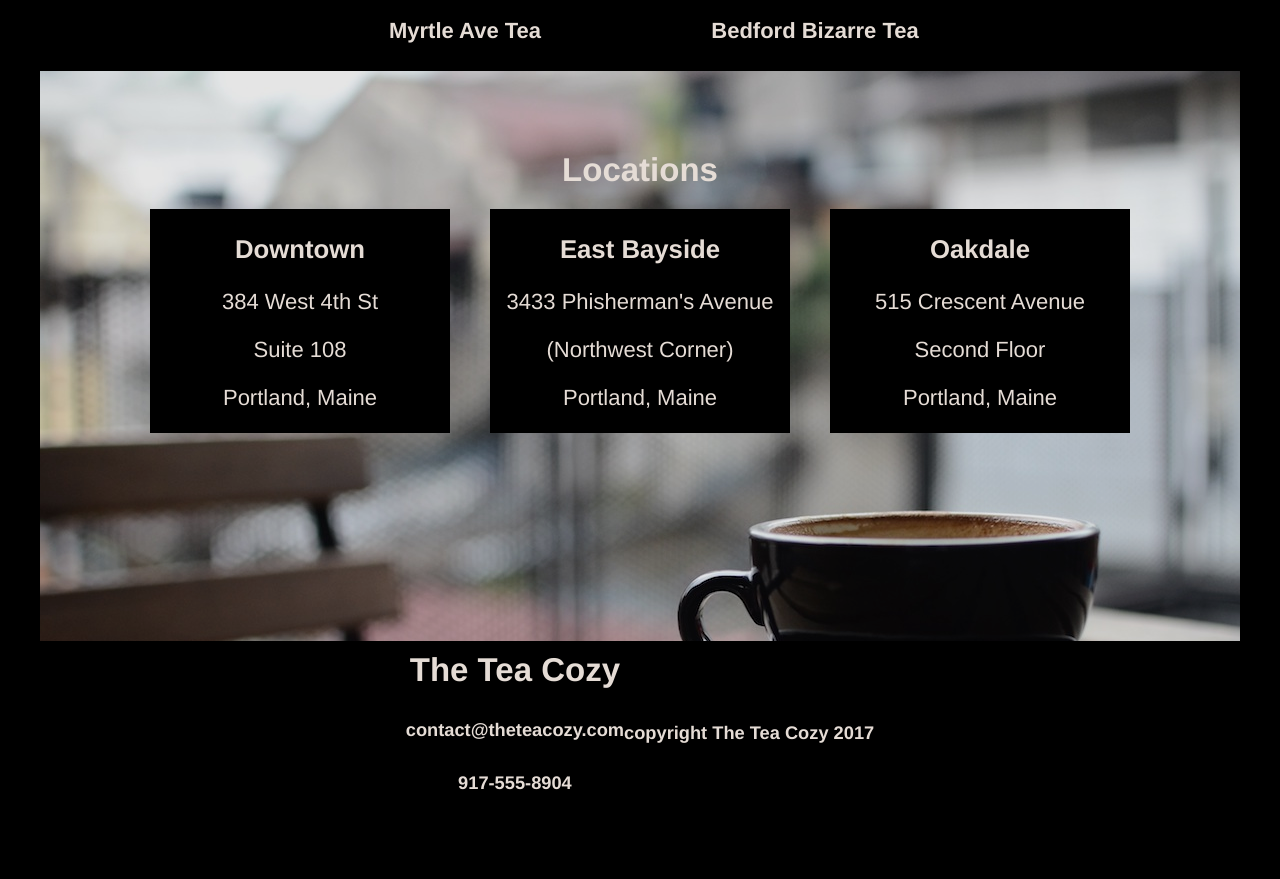
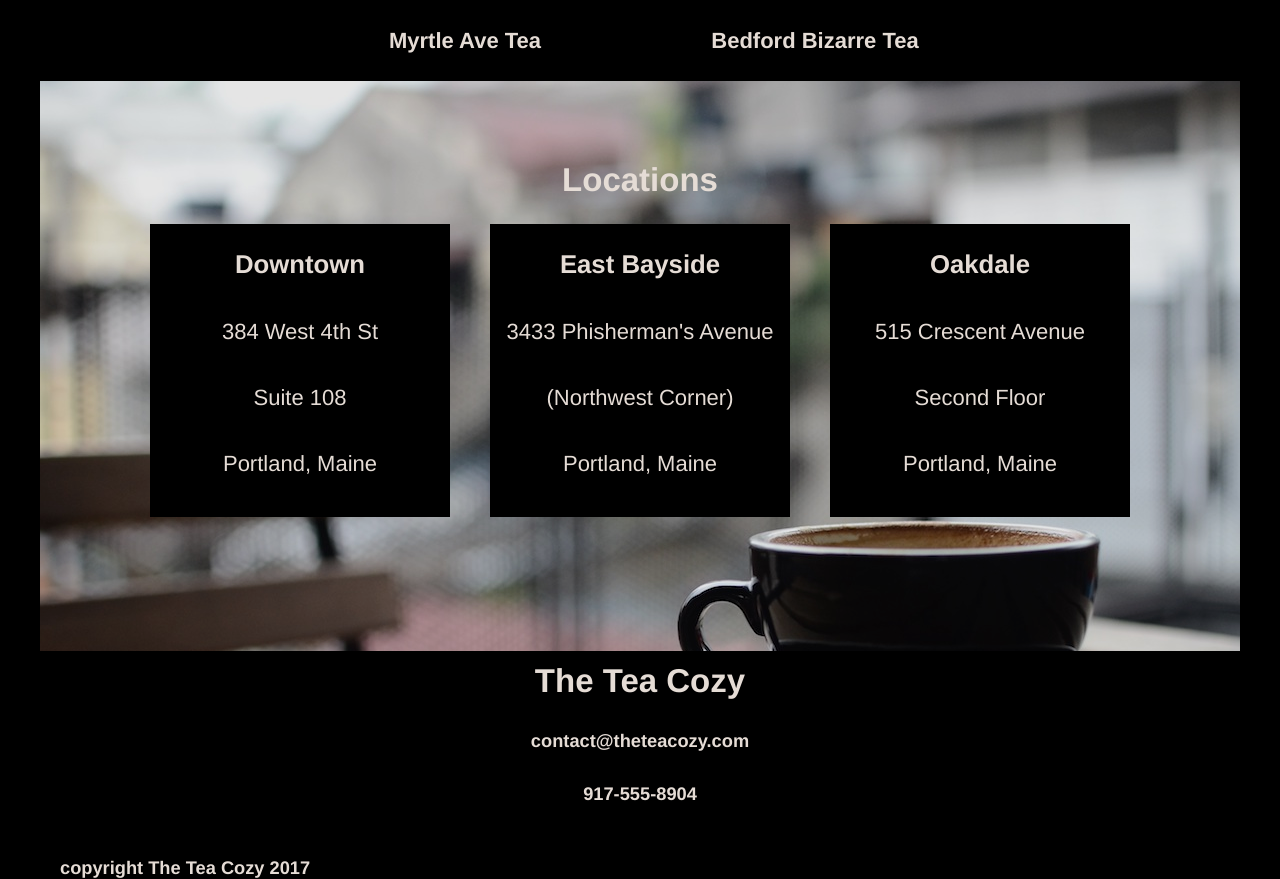
Before and after one commit to LucilleBluth/TeaCozy, a plain HTML site: page index.html in a window 1280 px wide. Shown: the part 1391-2270 px from the top of the page. Before the commit the page ends 2215 px from the top, so only its background shows below. Drawn offline with Linux system fonts and the light colour scheme.

Commit message:
Final Version

```diff
--- a/index.html
+++ b/index.html
@@ -19,7 +19,7 @@
         </nav>
     </header>
 
-        <!---    -Sections-    --->
+  <!---    -Sections-    --->
 
     <div class="Sections">
 
@@ -32,9 +32,7 @@
         </div>
       </div>
 
-        <!---    -Teas-    --->
-
-      <div id="MiddleSection">
+        <!---    -MiddleSection-    --->
 
         <div class="TeaMonth">
           <h2>Tea of the Month</h2>
@@ -63,8 +61,6 @@
             <p>Bedford Bizarre Tea</p>
           </div>
         </div>
-
-      </div>
 
 
         <!---    -Locations-    --->
@@ -97,20 +93,20 @@
             </div>
 
         </div>
-    </div>
 
         <!---    -Contact-    --->
 
-        <div class="contact">
-          <h2>The Tea Cozy</h2>
-            <h5>contact@theteacozy.com</h5>
-              <h5>917-555-8904</h5>
-        </div>
+      <div class="ContactInfo">
+        <h2>The Tea Cozy</h2>
+          <h5>contact@theteacozy.com</h5>
+            <h5>917-555-8904</h5>
+      </div>
 
       <footer>
         <h5>copyright The Tea Cozy 2017</h5>
       </footer>
 
+    </div>
 
   </body>
 
--- a/resources/css/style.css
+++ b/resources/css/style.css
@@ -16,7 +16,6 @@ header {
   justify-content: center;
   flex-wrap: wrap;
   width: 100%;
-  z-index: 1;
   align-items: center;
   background-color: black;
   top: 0;
@@ -75,8 +74,8 @@ h4 {
 
 .TeaMonth {
   width: 1000px;
-  margin-top: 65px;
-  padding-bottom: 15px;
+  padding-bottom: 5px;
+  margin-top: 75px;
 }
 
 .AllTeas {
@@ -103,9 +102,12 @@ h4 {
 
 #BottomSection {
   background-image: url("../../resources/images/img-locations-background.jpg");
-  height: 500px;
-  padding-top: 70px;
+  height: 570px;
   width: 1200px;
+}
+
+.MainLocations {
+  margin-top: 80px;
 }
 
 .LocationsList {
@@ -115,12 +117,26 @@ h4 {
 }
 
 .location {
-  margin: 0px 20px;
+  opacity: 1;
+  margin: 5px 20px;
   width: 300px;
   background-color: black;
-  opacity: 1;
+}
+
+.location p {
+  margin: 40px 0px;
 }
 
 .ContactInfo {
   height: 200px;
+  padding-top: 105px;
 }
+
+.ContactInfo h2 {
+  margin-top: 35px;
+}
+
+footer {
+  text-align: left;
+  margin-left: 20px;
+}
```
